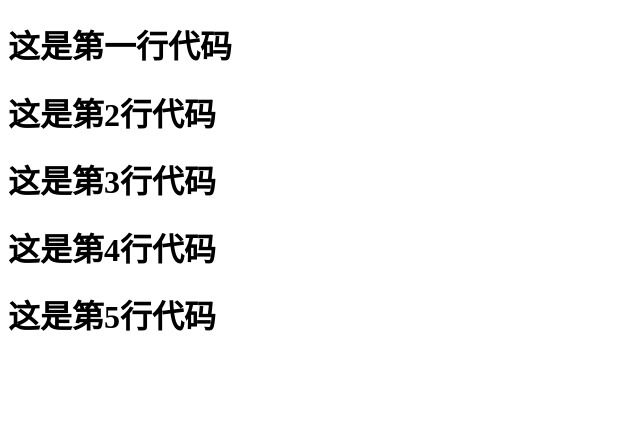
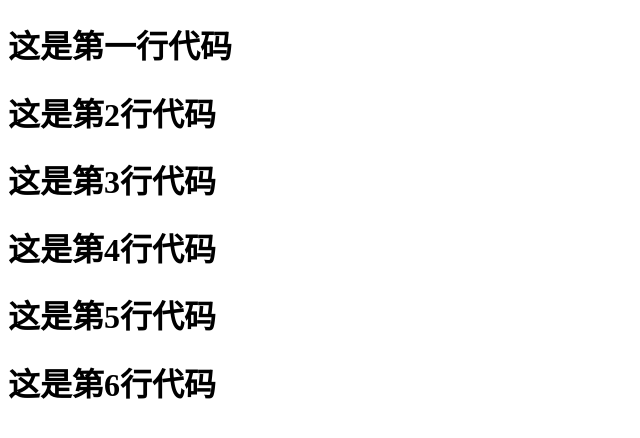
Before and after one commit to luopanpan0219/item20210418, a plain HTML site: page index.html in a window 1280 px wide. Shown: the whole page, without its empty margins (0-640 px from the left). Drawn offline with Linux system fonts and the light colour scheme.

Commit message:
第6行代码

```diff
--- a/index.html
+++ b/index.html
@@ -12,5 +12,6 @@
     <h1>这是第3行代码</h1>
     <h1>这是第4行代码</h1>
     <h1>这是第5行代码</h1>
+    <h1>这是第6行代码</h1>
 </body>
 </html>
```
